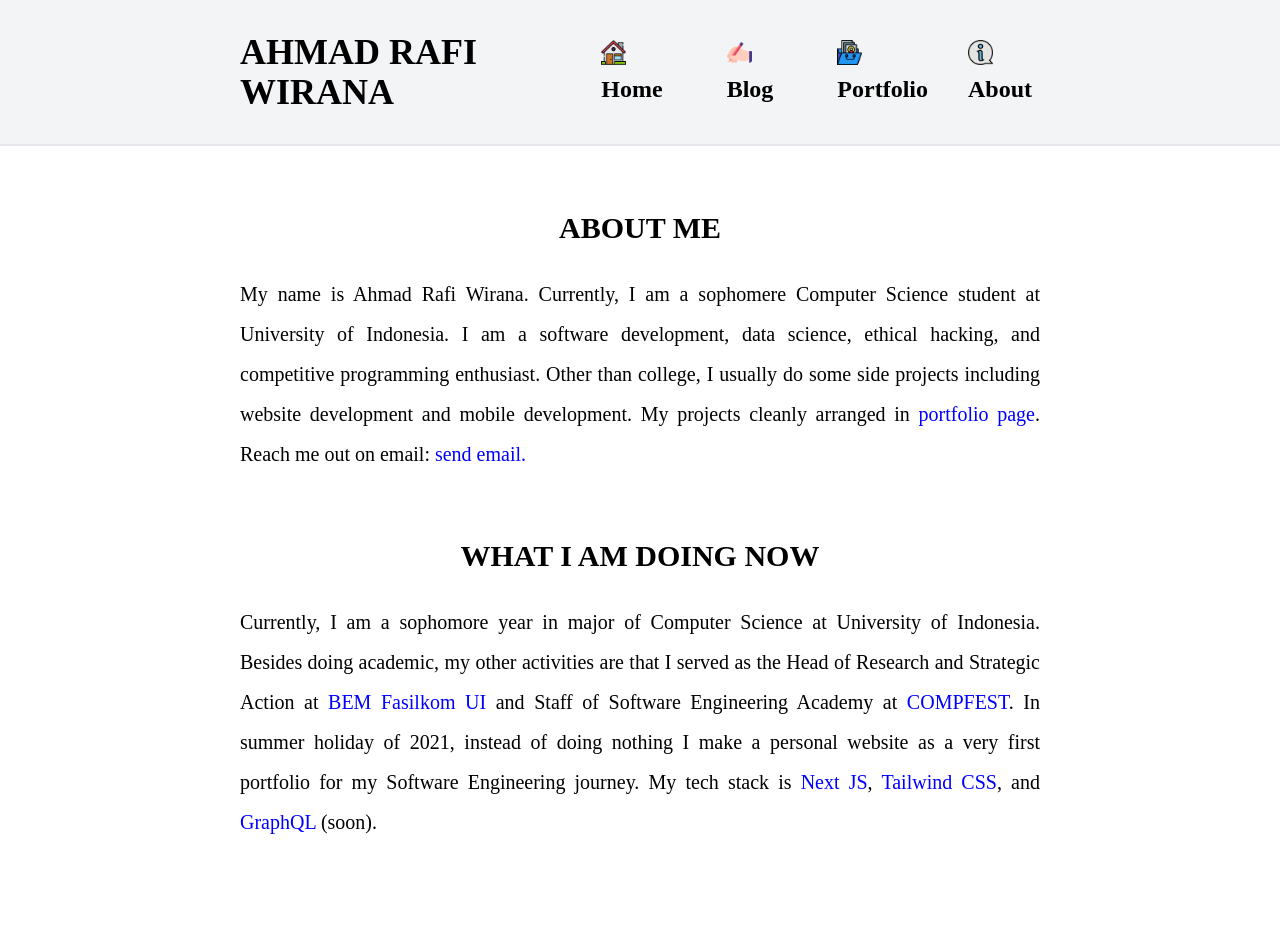
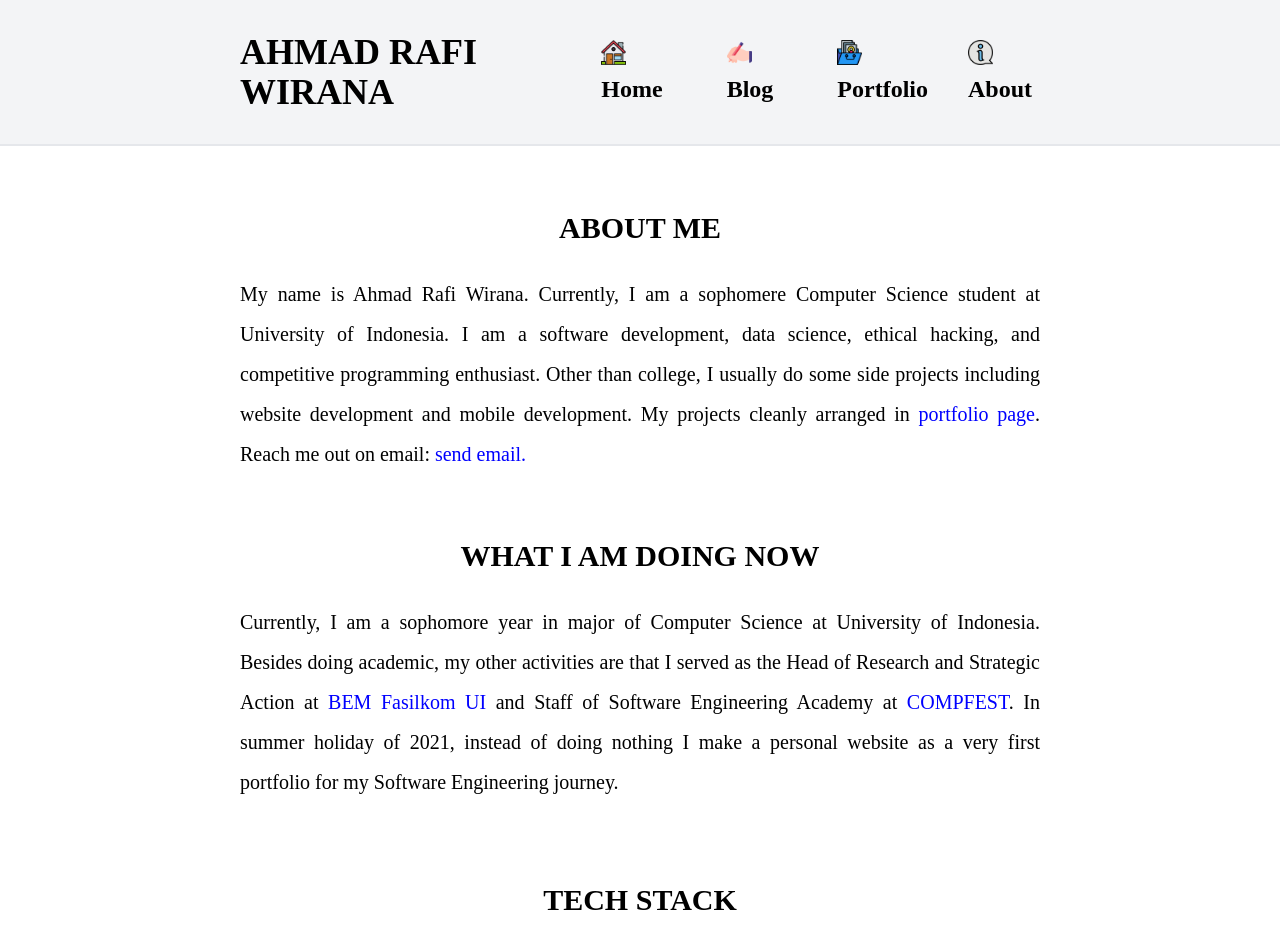
Before and after one commit to ahmadrafidev/Personal-Website-2, a Next.js app: page /about in a window 1280 px wide. Shown: the top 929 px of the page. Built offline with nearby package versions, Linux system fonts and the light colour scheme.

Commit message:
change about me

```diff
--- a/components/about-page/about.js
+++ b/components/about-page/about.js
@@ -41,8 +41,7 @@ function AboutMe() {
             Strategic Action at <BlueLink href="https://bem.cs.ui.ac.id/">BEM Fasilkom UI</BlueLink> and
             Staff of Software Engineering Academy at <BlueLink href="https://www.compfest.id/">COMPFEST</BlueLink>.
             In summer holiday of 2021, instead of doing nothing I make a personal website as a very first portfolio for my
-            Software Engineering journey. My tech stack is <BlueLink href="https://nextjs.org/">Next JS</BlueLink>, <BlueLink href="https://tailwindcss.com/docs">Tailwind CSS</BlueLink>,
-            and <BlueLink href="https://graphql.org/">GraphQL</BlueLink> (soon).
+            Software Engineering journey.
           </p>
         </div>
         <div class="uppercase text-center text-xl md:text-3xl font-semibold mt-16 mb-7">
```
